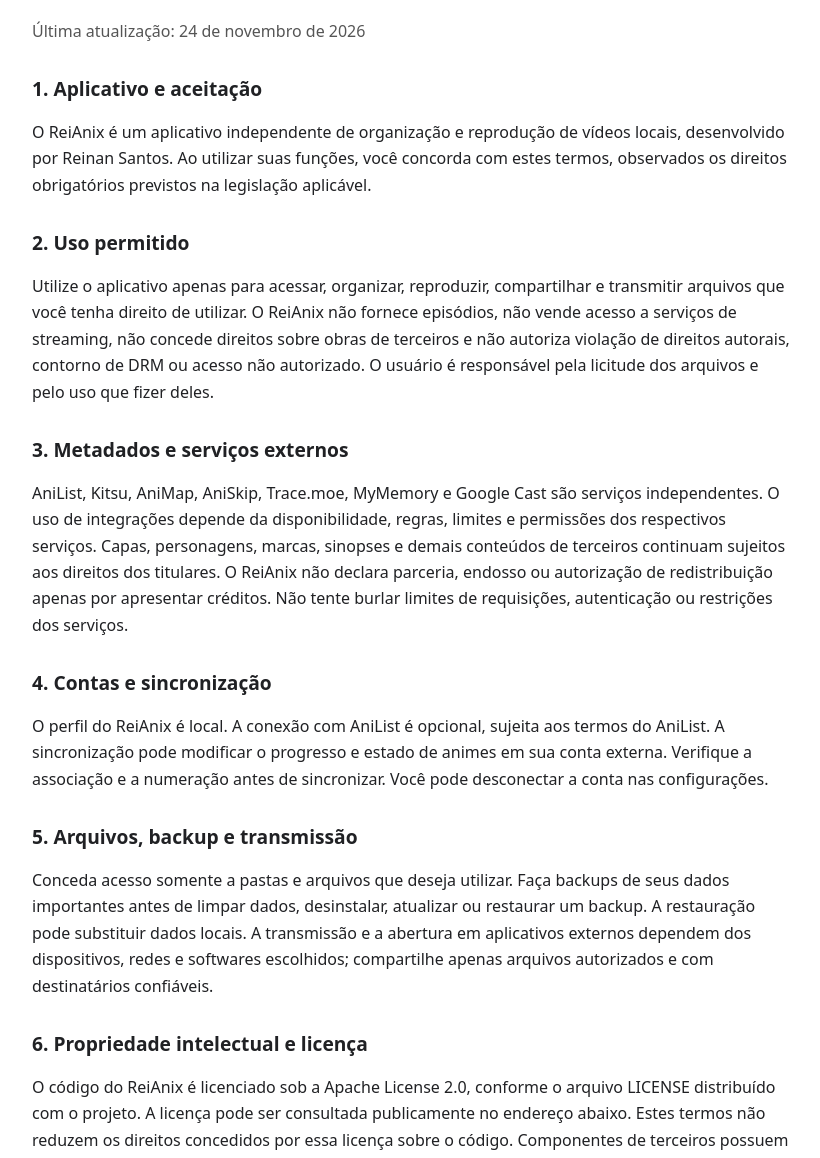
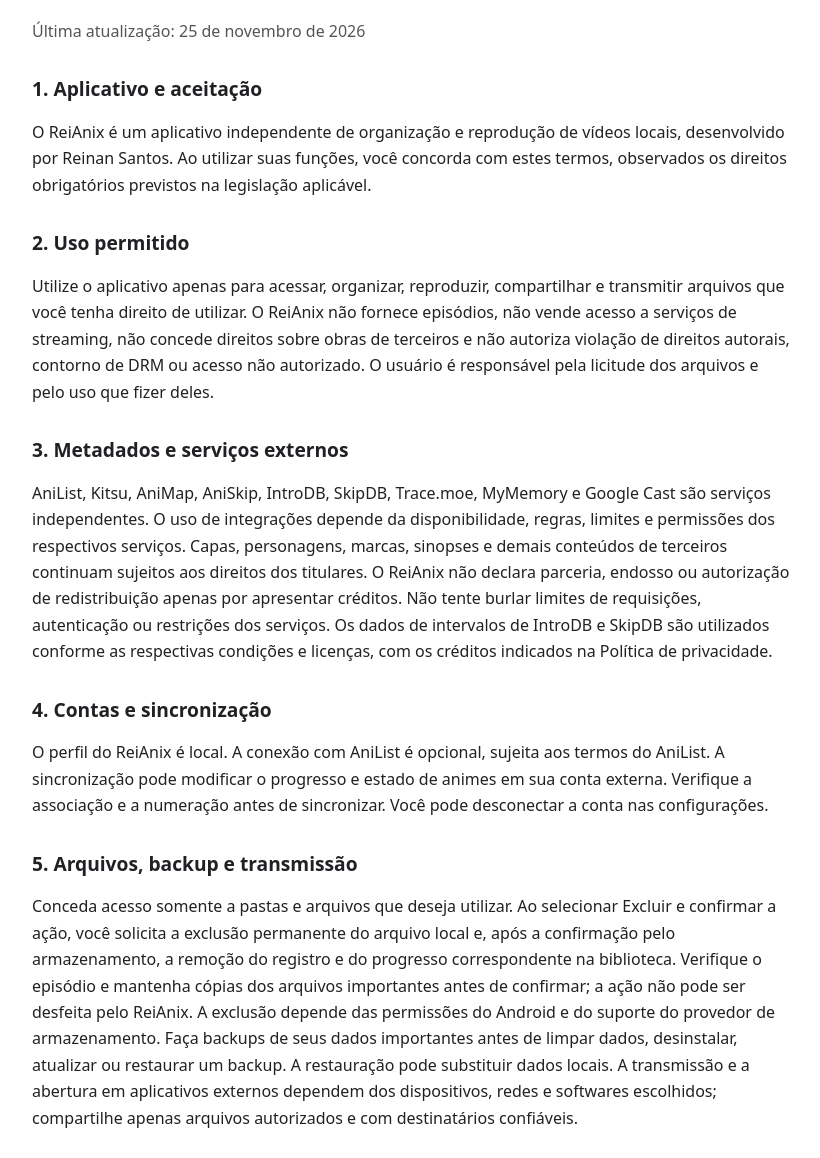
Before and after one commit to reinansantos9090-debug/ReiAnix-Legal, a plain HTML site: page terms.html in a window 1280 px wide. Shown: the part 139-1297 px from the top of the page, without its empty margins (228-1048 px from the left). Drawn offline with Linux system fonts and the light colour scheme.

Commit message:
Update terms for episode deletion and skip integrations

```diff
--- a/terms.html
+++ b/terms.html
@@ -1,9 +1,9 @@
 <!doctype html>
-<html lang="pt-BR"><head><meta charset="utf-8"><meta name="viewport" content="width=device-width, initial-scale=1"><title>Termos de uso | ReiAnix</title><style>body{font:16px/1.65 system-ui,sans-serif;margin:0;background:#fff;color:#202124}main{max-width:760px;margin:auto;padding:32px 20px 56px}h1{font-size:2rem;line-height:1.2}h2{font-size:1.2rem;margin-top:2rem;line-height:1.4}a{color:#0758b3;overflow-wrap:anywhere}nav{border-bottom:1px solid #ccc;padding-bottom:16px}.muted{color:#555}@media(prefers-color-scheme:dark){body{background:#141414;color:#eee}a{color:#9bc9ff}.muted{color:#bbb}}</style></head><body><main><nav><strong>ReiAnix</strong> · <a href="privacy.html">Política de privacidade</a></nav><h1>Termos de uso</h1><p class="muted">Última atualização: 24 de novembro de 2026</p><section><h2>1. Aplicativo e aceitação</h2><p>O ReiAnix é um aplicativo independente de organização e reprodução de vídeos locais, desenvolvido por Reinan Santos. Ao utilizar suas funções, você concorda com estes termos, observados os direitos obrigatórios previstos na legislação aplicável.</p></section>
+<html lang="pt-BR"><head><meta charset="utf-8"><meta name="viewport" content="width=device-width, initial-scale=1"><title>Termos de uso | ReiAnix</title><style>body{font:16px/1.65 system-ui,sans-serif;margin:0;background:#fff;color:#202124}main{max-width:760px;margin:auto;padding:32px 20px 56px}h1{font-size:2rem;line-height:1.2}h2{font-size:1.2rem;margin-top:2rem;line-height:1.4}a{color:#0758b3;overflow-wrap:anywhere}nav{border-bottom:1px solid #ccc;padding-bottom:16px}.muted{color:#555}@media(prefers-color-scheme:dark){body{background:#141414;color:#eee}a{color:#9bc9ff}.muted{color:#bbb}}</style></head><body><main><nav><strong>ReiAnix</strong> · <a href="privacy.html">Política de privacidade</a></nav><h1>Termos de uso</h1><p class="muted">Última atualização: 25 de novembro de 2026</p><section><h2>1. Aplicativo e aceitação</h2><p>O ReiAnix é um aplicativo independente de organização e reprodução de vídeos locais, desenvolvido por Reinan Santos. Ao utilizar suas funções, você concorda com estes termos, observados os direitos obrigatórios previstos na legislação aplicável.</p></section>
 <section><h2>2. Uso permitido</h2><p>Utilize o aplicativo apenas para acessar, organizar, reproduzir, compartilhar e transmitir arquivos que você tenha direito de utilizar. O ReiAnix não fornece episódios, não vende acesso a serviços de streaming, não concede direitos sobre obras de terceiros e não autoriza violação de direitos autorais, contorno de DRM ou acesso não autorizado. O usuário é responsável pela licitude dos arquivos e pelo uso que fizer deles.</p></section>
-<section><h2>3. Metadados e serviços externos</h2><p>AniList, Kitsu, AniMap, AniSkip, Trace.moe, MyMemory e Google Cast são serviços independentes. O uso de integrações depende da disponibilidade, regras, limites e permissões dos respectivos serviços. Capas, personagens, marcas, sinopses e demais conteúdos de terceiros continuam sujeitos aos direitos dos titulares. O ReiAnix não declara parceria, endosso ou autorização de redistribuição apenas por apresentar créditos. Não tente burlar limites de requisições, autenticação ou restrições dos serviços.</p></section>
+<section><h2>3. Metadados e serviços externos</h2><p>AniList, Kitsu, AniMap, AniSkip, IntroDB, SkipDB, Trace.moe, MyMemory e Google Cast são serviços independentes. O uso de integrações depende da disponibilidade, regras, limites e permissões dos respectivos serviços. Capas, personagens, marcas, sinopses e demais conteúdos de terceiros continuam sujeitos aos direitos dos titulares. O ReiAnix não declara parceria, endosso ou autorização de redistribuição apenas por apresentar créditos. Não tente burlar limites de requisições, autenticação ou restrições dos serviços. Os dados de intervalos de IntroDB e SkipDB são utilizados conforme as respectivas condições e licenças, com os créditos indicados na Política de privacidade.</p></section>
 <section><h2>4. Contas e sincronização</h2><p>O perfil do ReiAnix é local. A conexão com AniList é opcional, sujeita aos termos do AniList. A sincronização pode modificar o progresso e estado de animes em sua conta externa. Verifique a associação e a numeração antes de sincronizar. Você pode desconectar a conta nas configurações.</p></section>
-<section><h2>5. Arquivos, backup e transmissão</h2><p>Conceda acesso somente a pastas e arquivos que deseja utilizar. Faça backups de seus dados importantes antes de limpar dados, desinstalar, atualizar ou restaurar um backup. A restauração pode substituir dados locais. A transmissão e a abertura em aplicativos externos dependem dos dispositivos, redes e softwares escolhidos; compartilhe apenas arquivos autorizados e com destinatários confiáveis.</p></section>
+<section><h2>5. Arquivos, backup e transmissão</h2><p>Conceda acesso somente a pastas e arquivos que deseja utilizar. Ao selecionar Excluir e confirmar a ação, você solicita a exclusão permanente do arquivo local e, após a confirmação pelo armazenamento, a remoção do registro e do progresso correspondente na biblioteca. Verifique o episódio e mantenha cópias dos arquivos importantes antes de confirmar; a ação não pode ser desfeita pelo ReiAnix. A exclusão depende das permissões do Android e do suporte do provedor de armazenamento. Faça backups de seus dados importantes antes de limpar dados, desinstalar, atualizar ou restaurar um backup. A restauração pode substituir dados locais. A transmissão e a abertura em aplicativos externos dependem dos dispositivos, redes e softwares escolhidos; compartilhe apenas arquivos autorizados e com destinatários confiáveis.</p></section>
 <section><h2>6. Propriedade intelectual e licença</h2><p>O código do ReiAnix é licenciado sob a Apache License 2.0, conforme o arquivo LICENSE distribuído com o projeto. A licença pode ser consultada publicamente no endereço abaixo. Estes termos não reduzem os direitos concedidos por essa licença sobre o código. Componentes de terceiros possuem suas próprias licenças, exibidas na seção Licenças quando disponíveis. A licença do código não concede direitos sobre marcas, imagens de animes, vídeos ou dados de terceiros. <a href="https://www.apache.org/licenses/LICENSE-2.0">https://www.apache.org/licenses/LICENSE-2.0</a></p></section>
 <section><h2>7. Disponibilidade e responsabilidade</h2><p>O ReiAnix depende da compatibilidade dos arquivos, Android, dispositivos e serviços externos. Metadados, traduções e intervalos de reprodução podem conter erros; confirme resultados importantes. O código é fornecido nas condições previstas em sua licença. Nenhuma disposição exclui responsabilidade ou garantia que a legislação brasileira, inclusive o Código de Defesa do Consumidor quando aplicável, torne obrigatória.</p></section>
 <section><h2>8. Privacidade e direitos</h2><p>O tratamento de dados é descrito na Política de privacidade, disponível em Configurações &gt; Sobre e na página pública do projeto. Estes termos não limitam direitos previstos na LGPD ou em outras normas aplicáveis. Menores devem utilizar o aplicativo sob orientação de seus responsáveis, observando a classificação indicativa dos conteúdos.</p></section>
```
